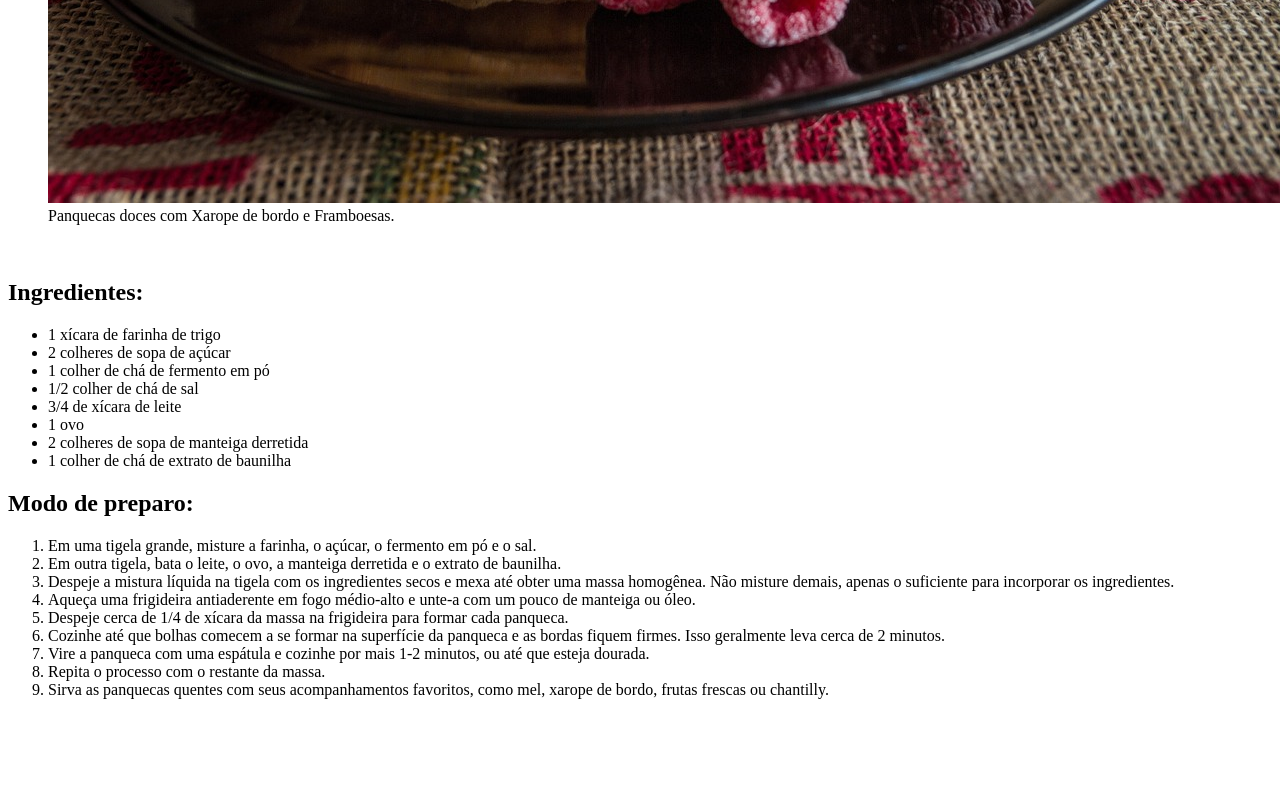
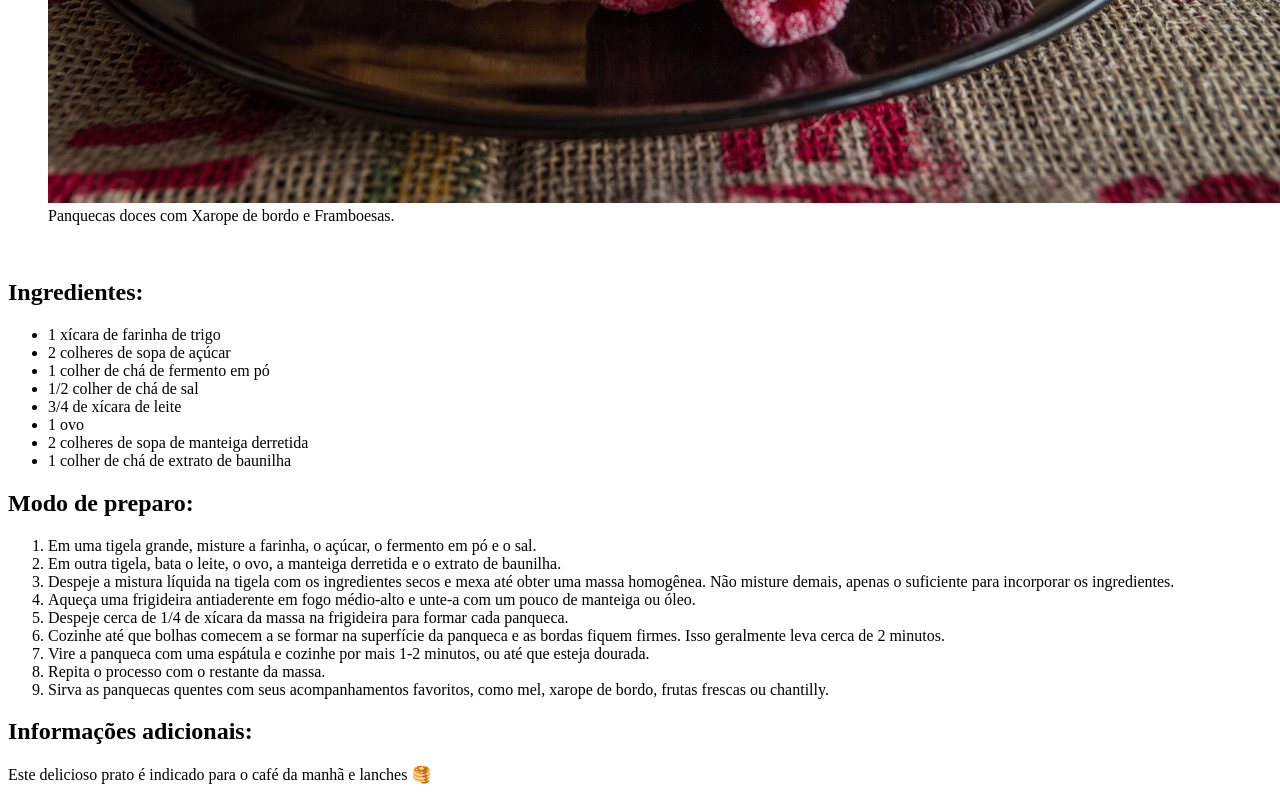
Before and after one commit to giovannipacellirib/Pagina-de-Receita, a plain HTML site: page index.html in a window 1280 px wide. Shown: the part 682-1482 px from the top of the page. Before the commit the page ends 1397 px from the top, so only its background shows below. Drawn offline with Linux system fonts and the light colour scheme.

Commit message:
add addtional informations

```diff
--- a/index.html
+++ b/index.html
@@ -36,5 +36,7 @@
         <li>Repita o processo com o restante da massa.</li>
         <li>Sirva as panquecas quentes com seus acompanhamentos favoritos, como mel, xarope de bordo, frutas frescas ou chantilly.</li>
     </ol>
+    <h2>Informações adicionais:</h2>
+    <p>Este delicioso prato é indicado para o café da manhã e lanches 🥞</p>
 </body>
 </html>
```
